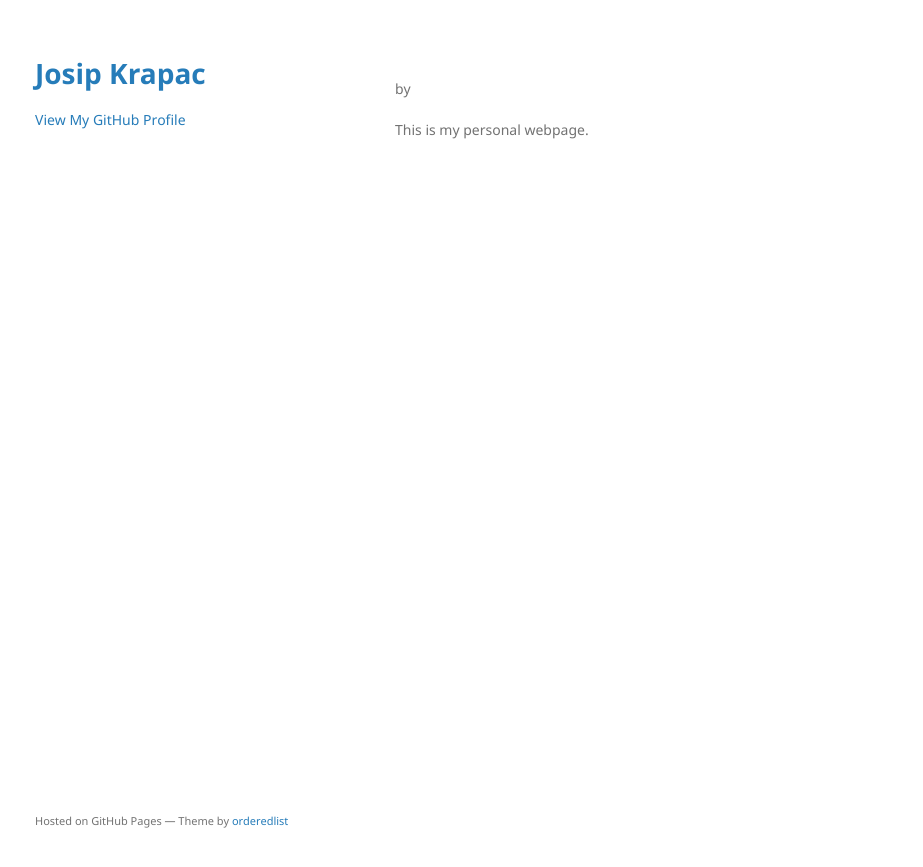
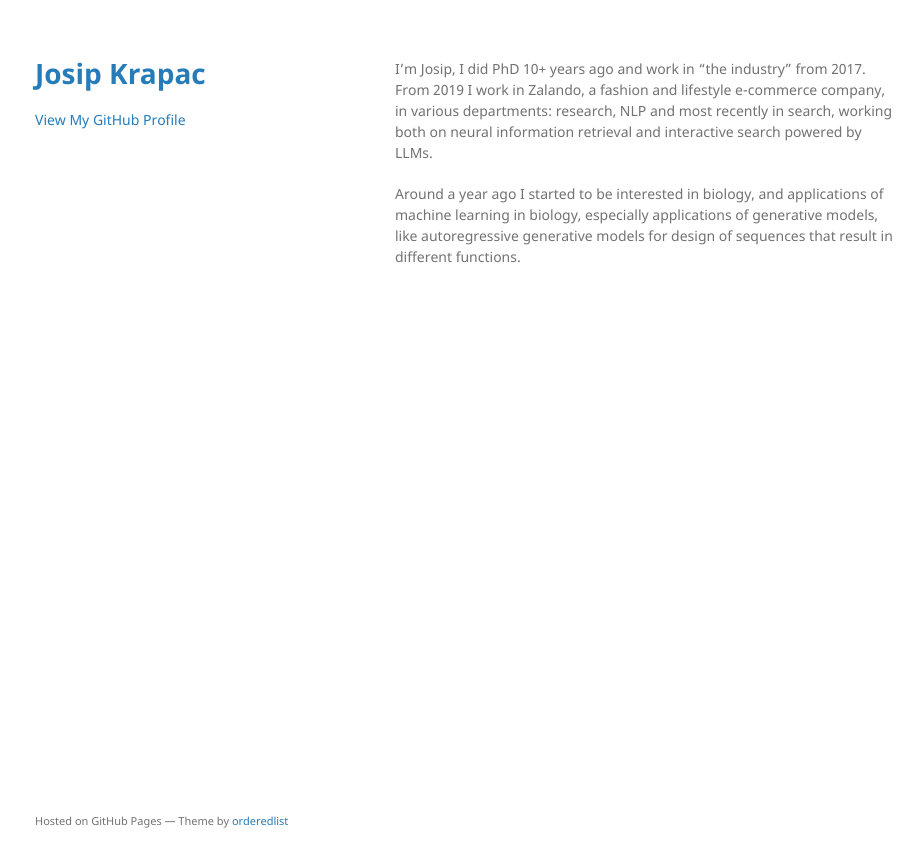
Before and after one commit to josipkrapac/josipkrapac.github.io, a Jekyll site: the page built from index.md, in a window 1280 px wide. Shown: the top 867 px of the page, without its empty margins (175-1098 px from the left). Built offline with Jekyll 4.4.1, drawn with Linux system fonts in a browser that asks for light colours; the repository's description, which GitHub fills in, is left out.

Commit message:
Update index.md

```diff
--- a/index.md
+++ b/index.md
@@ -1,5 +1,7 @@
 ---
-layout: post
+layout: default
 ---
 
-This is my personal webpage.
+I'm Josip, I did PhD 10+ years ago and work in "the industry" from 2017. From 2019 I work in Zalando, a fashion and lifestyle e-commerce company, in various departments: research, NLP and most recently in search, working both on neural information retrieval and interactive search powered by LLMs.
+
+Around a year ago I started to be interested in biology, and applications of machine learning in biology, especially applications of generative models, like autoregressive generative models for design of sequences that result in different functions.
```
